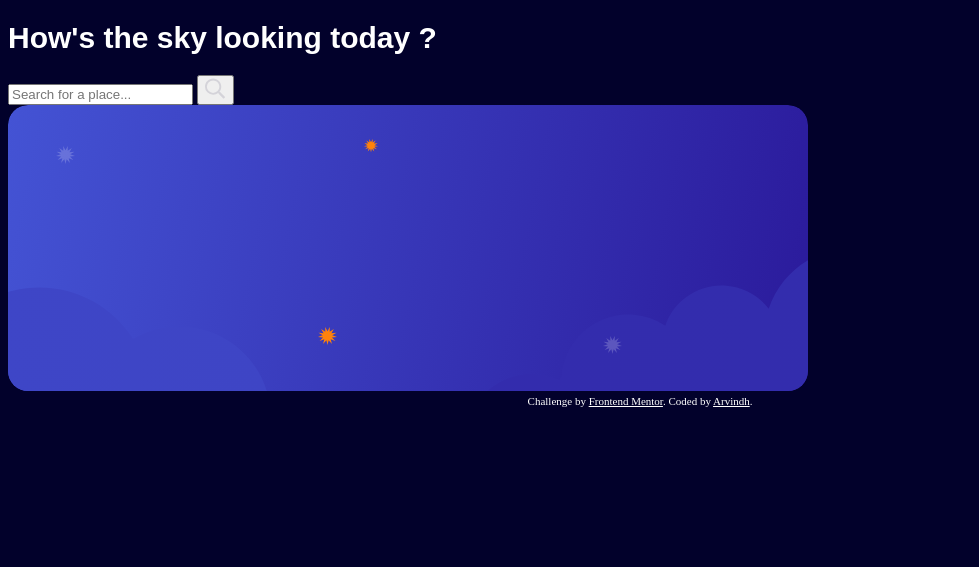
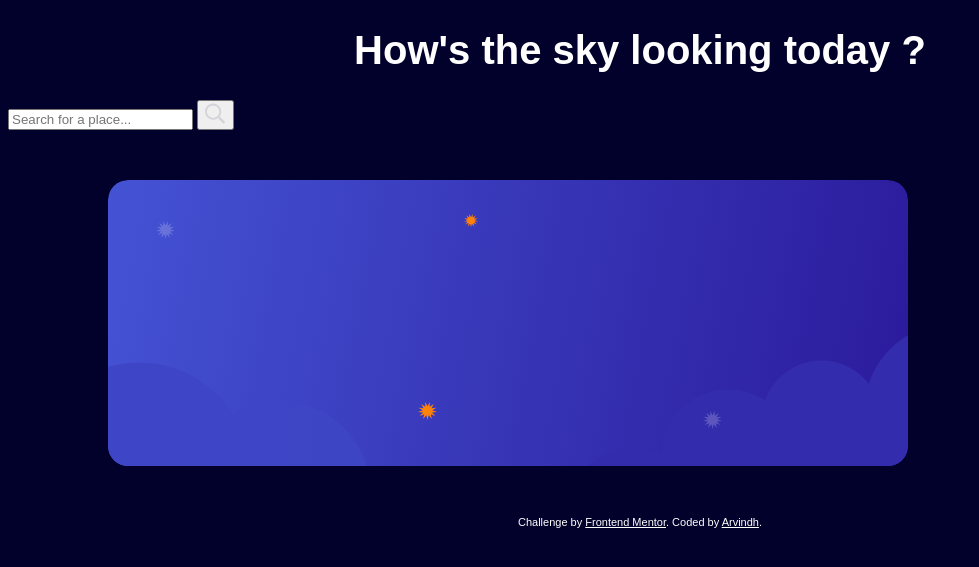
Before and after one commit to Arvindh99/Weather-App-Hackathon, a plain HTML site: page index.html in a window 1280 px wide. Shown: the part 101-668 px from the top of the page, without its empty margins (0-979 px from the left). Drawn offline with Linux system fonts and the light colour scheme; a web font is replaced by a local one.

Commit message:
Update style.css

```diff
--- a/style.css
+++ b/style.css
@@ -1,22 +1,21 @@
 @font-face {
   font-family: "BricolageGrotesque";
-  src: url("fonts/BricolageGrotesque-VariableFont_opsz,wdth,wght.ttf")
-    format("truetype");
+  src: url("fonts/BricolageGrotesque-Bold.ttf") format("truetype");
+  font-weight: bold;
+  font-style: normal;
 }
 
 @font-face {
-  font-family: "DMSans-Italic";
-  src: url("fonts/DMSans-Italic-VariableFont_opsz,wght.ttf") format("truetype");
-}
-
-@font-face {
-  font-family: "DMSans-Variable";
-  src: url("fonts/DMSans-VariableFont_opsz,wght.ttf") format("truetype");
+  font-family: "DMSans";
+  src: url("fonts/DMSans-Bold.ttf") format("truetype");
+  font-weight: bold;
+  font-style: normal;
 }
 
 body {
   background-color: #02012b;
   color: white;
+  font-family: "DMSans", sans-serif;
 }
 
 .logo {
@@ -26,8 +25,27 @@ body {
 }
 
 .head-text {
-  font-family: "BricolageGrotesque-Variable", sans-serif;
-  font-size: 30px;
+  font-family: "BricolageGrotesque-Bold", sans-serif;
+  font-size: 40px;
+  font-weight: bold;
+  text-align: center;
+}
+
+.search-box {
+  display: flex;
+  justify-content: center;
+  align-items: center;
+  margin-top: 50px;
+  border: 1px solid white;
+}
+
+.weather-bg {
+  display: flex;
+  justify-content: center;
+  align-items: center;
+  margin-top: 50px;
+  margin-left: 100px;
+  margin-bottom: 50px;
 }
 
 .attribution {
```
